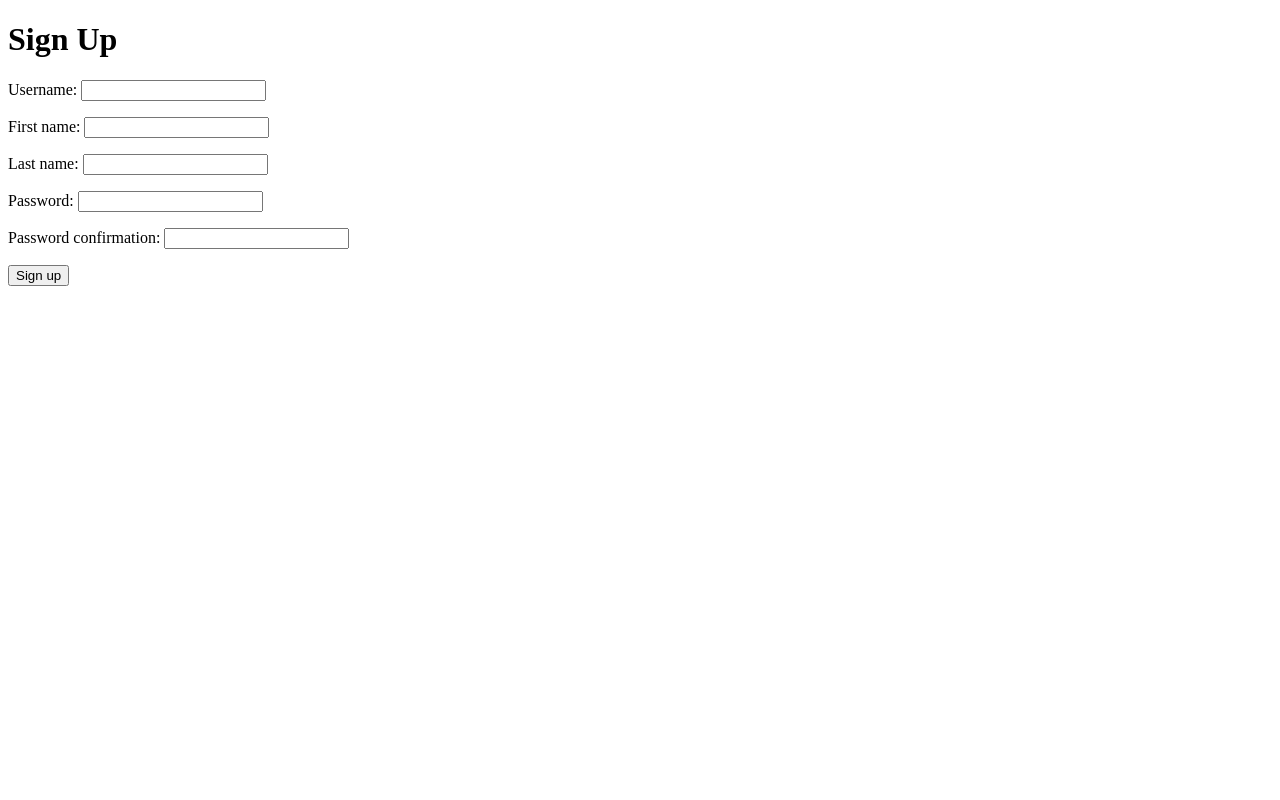
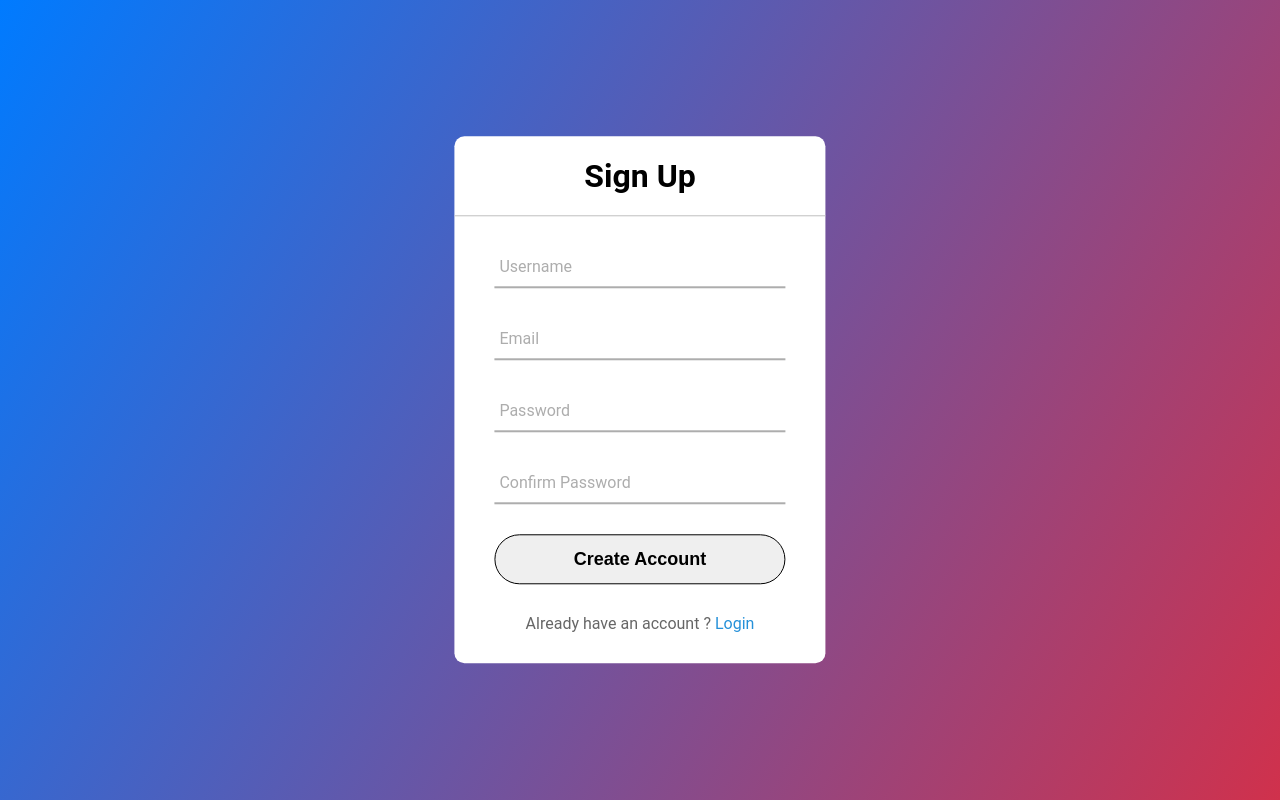
Before and after one commit to gomezkathy/recipe-stack, a Django app: page /accounts/signup/ in a window 1280 px wide. Run offline with Django 4.2, Linux system fonts and the light colour scheme.

Commit message:
login + signup css

```diff
--- /dev/null
+++ b/accounts/static/css/accounts.css
@@ -0,0 +1,126 @@
+body {
+    margin: 0;
+    padding: 0;
+    font-family: Roboto;
+    background: linear-gradient(120deg, #007bff, #d0314c);
+    background-repeat: no-repeat;
+    background-size: cover;
+    height: 100vh;
+    overflow: hidden;
+}
+
+.center {
+    position: absolute;
+    top: 50%;
+    left: 50%;
+    transform: translate(-50%, -50%);
+    width: 29vw;
+    background: white;
+    border-radius: 10px;
+}
+
+.center h1 {
+    text-align: center;
+    padding: 0 0 20px 0;
+    border-bottom: 1px solid silver;
+}
+
+.center form {
+    padding: 0 40px;
+    box-sizing: border-box;
+}
+
+form .txt_field {
+    position: relative;
+    border-bottom: 2px solid #adadad;
+    margin: 30px 0;
+}
+
+.txt_field input {
+    width: 100%;
+    padding: 0 5px;
+    height: 40px;
+    font-size: 16px;
+    border: none;
+    background: none;
+    outline: none;
+}
+
+.txt_field label {
+    position: absolute;
+    top: 50%;
+    left: 5px;
+    color: #adadad;
+    transform: translateY(-50%);
+    font-size: 16px;
+    pointer-events: none;
+}
+
+.txt_field span::before {
+    content: '';
+    position: absolute;
+    top: 40px;
+    left: 0;
+    width: 0px;
+    height: 2px;
+    background: #2691d9;
+    transition: .5s;
+}
+
+.txt_field input:focus ~ label,
+.txt_field input:valid ~ label {
+    top: -5px;
+    color: #2691d9;
+}
+
+.txt_field input:focus ~ span::before,
+.txt_field input:valid ~ span::before {
+    width: 100%;
+}
+
+.pass {
+    margin: -5px 0 20px 5px;
+    color: #a6a6a6;
+    cursor: pointer;
+}
+
+.pass:hover {
+    text-decoration: underline;
+}
+
+input[type="submit"] {
+    width: 100%;
+    height: 50px;
+    border: 1px solid;
+    border-radius: 25px;
+    font-size: 18px;
+    font-weight: 700;
+    cursor: pointer;
+}
+
+input[type="submit"]:hover {
+    background: #2691d9;
+    color: #e9f4fb;
+    transition: .5s;
+}
+
+.signup_link {
+    margin: 30px 0;
+    text-align: center;
+    font-size: 16px;
+    color: #666666;
+}
+
+.signup_link a {
+    color: #2691d9;
+    text-decoration: none;
+}
+
+.signup_link a:hover {
+    text-decoration: underline;
+}
+
+.HomeAbout {
+    width: 100vw;
+    height: 25vh;
+}
--- a/accounts/templates/accounts/signup.html
+++ b/accounts/templates/accounts/signup.html
@@ -1,21 +1,44 @@
+{% load static %}
 <!DOCTYPE html>
 <html lang="en">
 <head>
     <meta charset="UTF-8">
     <meta name="viewport" content="width=device-width, initial-scale=1.0">
-    <title>Signup</title>
+    <title>Sign Up</title>
+    <link rel="stylesheet" href="{% static 'css/accounts.css' %}">
 </head>
 <body>
-<header>
-
-</header>
-<main>
-    <h1>Sign Up</h1>
-    <form method="post">
-        {% csrf_token %}
-        {{ form.as_p }}
-        <button>Sign up</button>
-    </form>
-</main>
+    <div class="container">
+        <div class="center">
+            <h1>Sign Up</h1>
+            <form action="{% url 'user_login' %}" method="POST">
+                {% csrf_token %}
+                <div class="txt_field">
+                    <input type="text" name="username" required>
+                    <span></span>
+                    <label>Username</label>
+                </div>
+                <div class="txt_field">
+                    <input type="email" name="email" required>
+                    <span></span>
+                    <label>Email</label>
+                </div>
+                <div class="txt_field">
+                    <input type="password" name="password1" required>
+                    <span></span>
+                    <label>Password</label>
+                </div>
+                <div class="txt_field">
+                    <input type="password" name="password2" required>
+                    <span></span>
+                    <label>Confirm Password</label>
+                </div>
+                <input type="submit" name="create account" value="Create Account">
+                <div class="signup_link">
+                    Already have an account ? <a href="{% url 'user_login' %}">Login</a>
+                </div>
+            </form>
+        </div>
+    </div>
 </body>
 </html>
--- a/accounts/urls.py
+++ b/accounts/urls.py
@@ -3,6 +3,5 @@ from accounts.views import signup, user_login
 
 urlpatterns = [
     path('signup/', signup, name='signup'),
-    path('recipes/', include('recipes.urls')),
     path('login/', user_login, name='user_login'),
 ]
```
Also changed, not shown: accounts/templates/accounts/login.html (+26 -13 lines), db.sqlite3.
